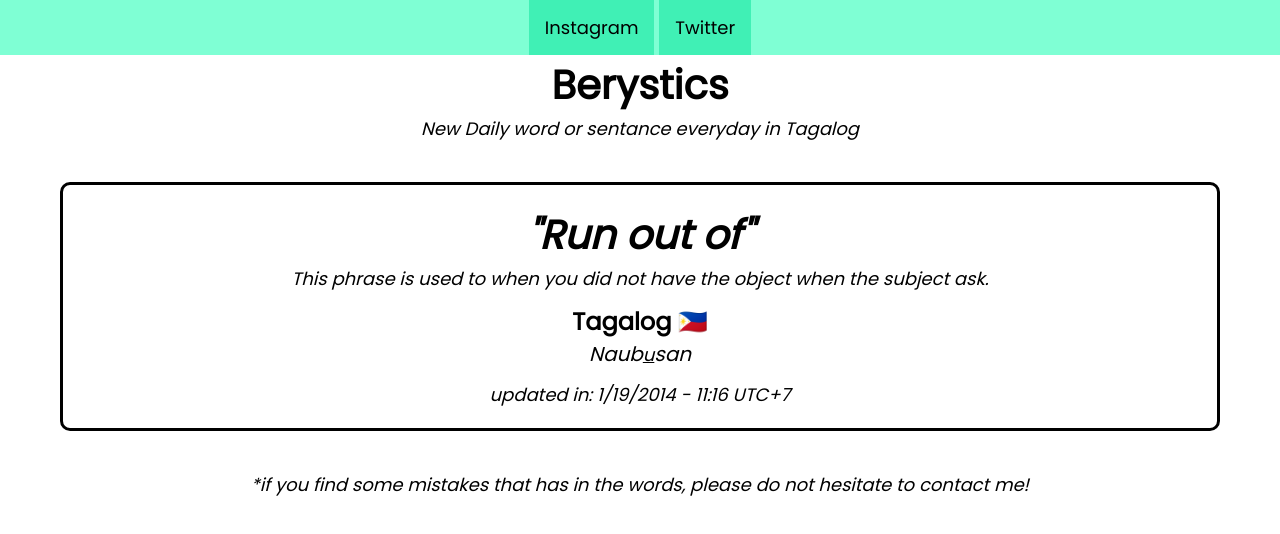
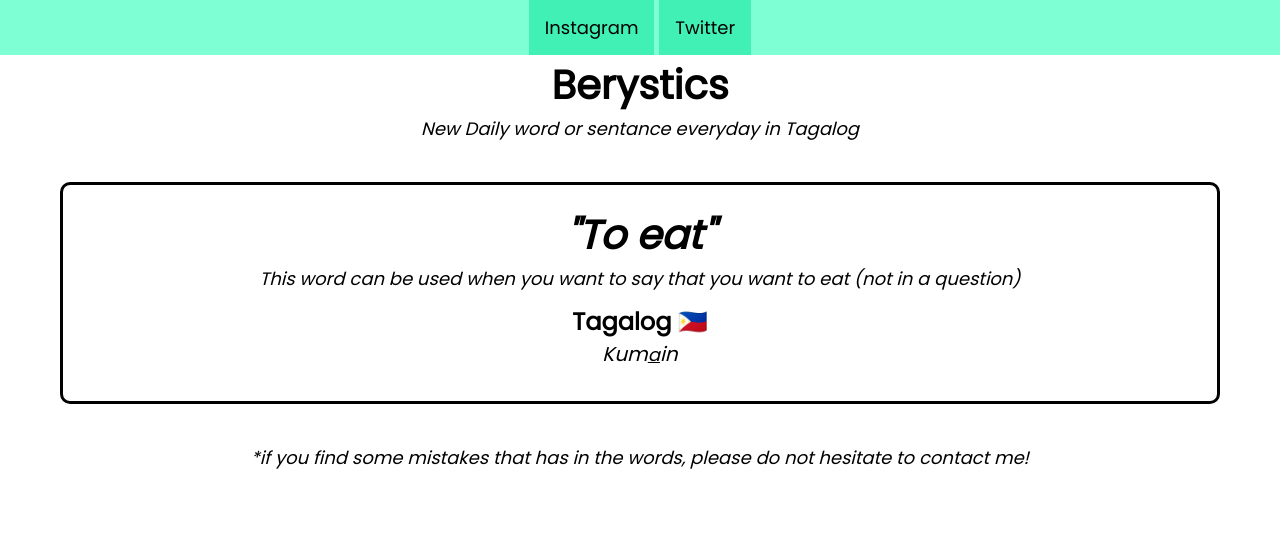
Before and after one commit to berystics/berystics.github.io, a plain HTML site: page index.html in a window 1280 px wide. Drawn offline with Linux system fonts and the light colour scheme.

Commit message:
Update index.html

```diff
--- a/index.html
+++ b/index.html
@@ -25,16 +25,15 @@
     <em>New Daily word or sentance everyday in Tagalog</em> <br>
     <div class="lang-container">
       <em>
-        <h2>"Run out of"</h2>
+        <h2>"To eat"</h2>
       </em>
-      <em>This phrase is used to when you did not have the object when the subject ask.</em>
+      <em>This word can be used when you want to say that you want to eat (not in a question)</em>
       <div class="lang">
         <div class="child-lang">
           <h3>Tagalog 🇵🇭</h3>
-          <em>Naub<u>u</u>san</em>
+          <em>Kum<u>a</u>in</em>
         </div>
       </div>
-      <em>updated in: 1/19/2014 - 11:16 UTC+7</em>
     </div>
     <em>*if you find some mistakes that has in the words, please do not hesitate to contact me!</em>
   </header>
```
